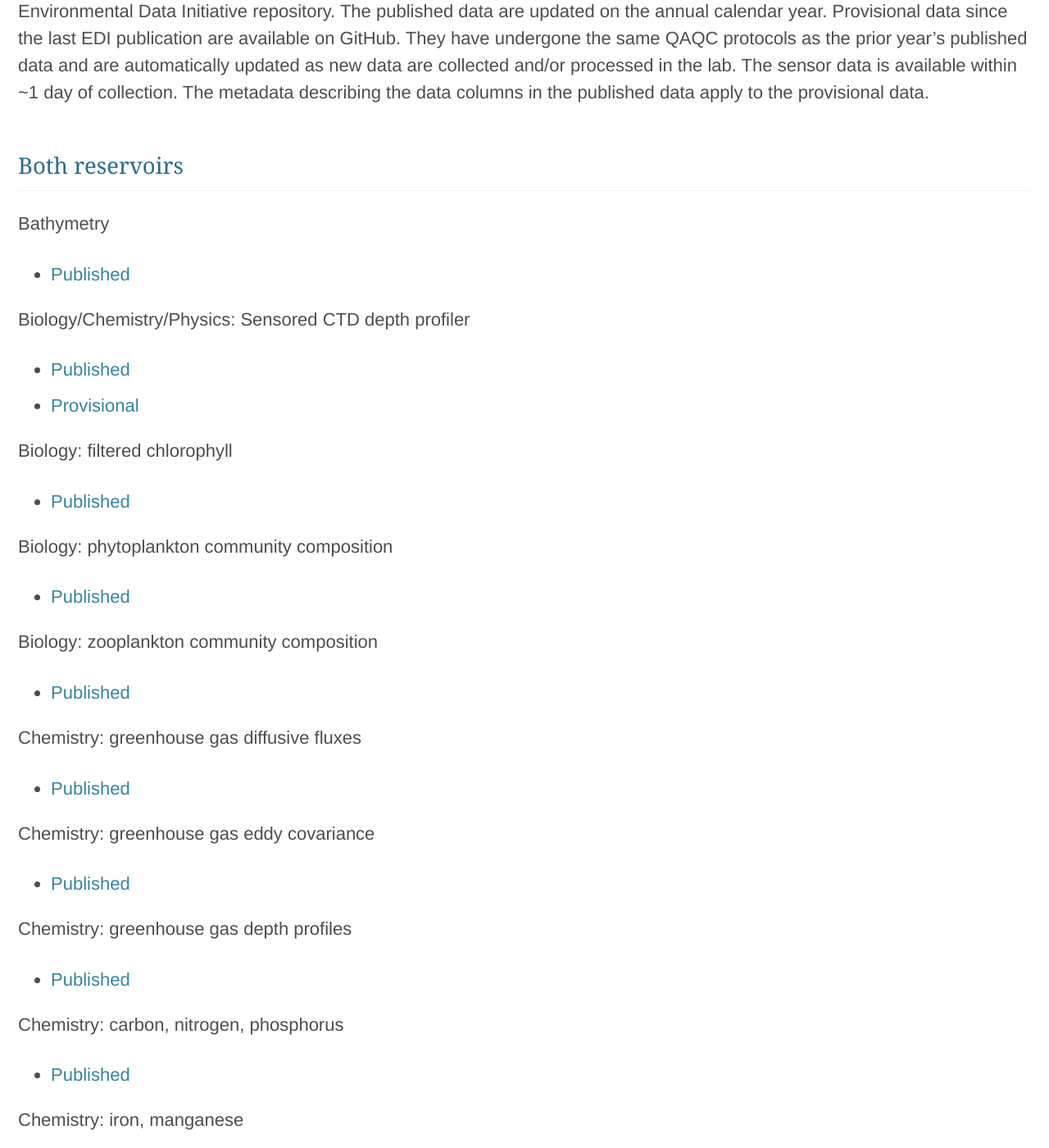
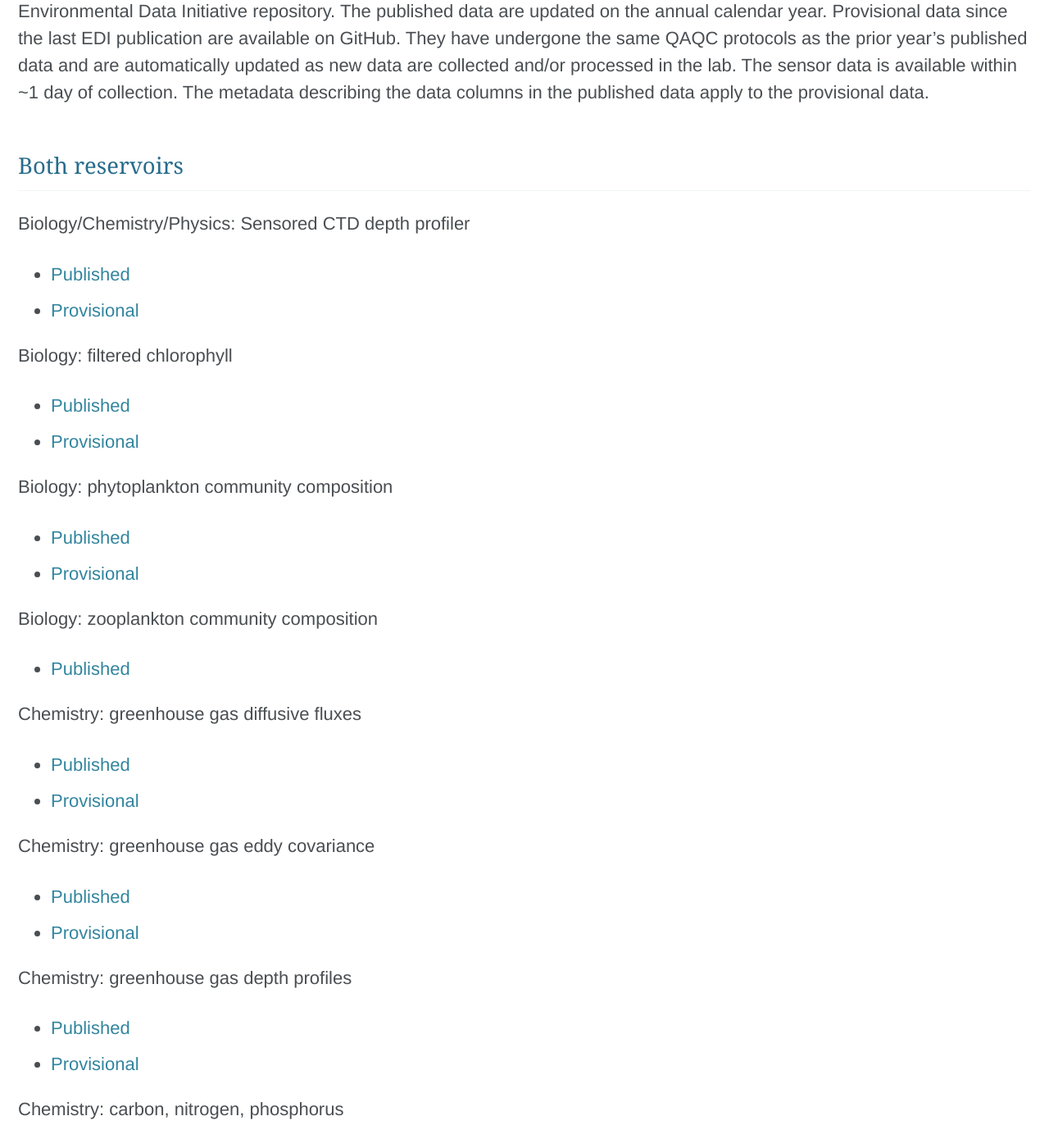
Before and after one commit to LTREB-reservoirs/LTREB-reservoirs.github.io, a Jekyll site: the page built from _pages/data.md, in a window 1280 px wide and 1400 px high, scrolled down 508 px. Shown: the whole window at 82% size. Built offline with Jekyll 4.4.1, drawn with Linux system fonts in a browser that asks for light colours; cached includes are drawn as plain includes; nearby versions of some CDN libraries; some of the changed text lies outside the part shown.

Commit message:
Update data.md

```diff
--- a/_pages/data.md
+++ b/_pages/data.md
@@ -11,100 +11,110 @@ header:
 Data packages for Falling Creek Reservoir (FCR) and Beaverdam Reservoir (BVR) are published primarily in the Environmental Data Initiative repository. The published data are updated on the annual calendar year. Provisional data since the last EDI publication are available on GitHub.  They have undergone the same QAQC protocols as the prior year's published data and are automatically updated as new data are collected and/or processed in the lab.  The sensor data is available within ~1 day of collection.  The metadata describing the data columns in the published data apply to the provisional data.
 
 ## Both reservoirs
-Bathymetry
-- [Published](https://portal.edirepository.org/nis/mapbrowse?packageid=edi.1254.1)
 
 Biology/Chemistry/Physics: Sensored CTD depth profiler
-- [Published](https://portal.edirepository.org/nis/mapbrowse?packageid=edi.200.13)
-- [Provisional](https://raw.githubusercontent.com/CareyLabVT/Reservoirs/master/Data/DataNotYetUploadedToEDI/Secchi/secchi_L1.csv)
+- [Published](https://portal.edirepository.org/nis/mapbrowse?scope=edi&identifier=200)
+- [Provisional](https://raw.githubusercontent.com/CareyLabVT/Reservoirs/master/Data/DataNotYetUploadedToEDI/Raw_CTD/ctd_L1.csv)
 
 Biology: filtered chlorophyll
-- [Published](https://portal.edirepository.org/nis/mapbrowse?packageid=edi.555.3)
+- [Published](https://portal.edirepository.org/nis/mapbrowse?scope=edi&identifier=555)
+- [Provisional](https://raw.githubusercontent.com/CareyLabVT/Reservoirs/master/Data/DataNotYetUploadedToEDI/Raw_chla/Filt_chla_L1.csv)
 
 Biology: phytoplankton community composition
-- [Published](https://portal.edirepository.org/nis/mapbrowse?packageid=edi.272.7)
+- [Published](https://portal.edirepository.org/nis/mapbrowse?scope=edi&identifier=272)
+- [Provisional](https://github.com/CareyLabVT/Reservoirs/raw/master/Data/DataNotYetUploadedToEDI/Raw_fluoroprobe/fluoroprobe_L1.csv)
 
 Biology: zooplankton community composition
-- [Published](https://portal.edirepository.org/nis/mapbrowse?packageid=edi.197.2)
+- [Published](https://portal.edirepository.org/nis/mapbrowse?scope=edi&identifier=197)
 
 Chemistry: greenhouse gas diffusive fluxes
-- [Published](https://portal.edirepository.org/nis/mapbrowse?packageid=edi.1082.2)
+- [Published](https://portal.edirepository.org/nis/mapbrowse?scope=edi&identifier=1082)
+- [Provisional](https://raw.githubusercontent.com/CareyLabVT/Reservoirs/master/Data/DataNotYetUploadedToEDI/UGGA/UGGA_Raw/UGGA_L1.csv)
 
 Chemistry: greenhouse gas eddy covariance
-- [Published](https://portal.edirepository.org/nis/mapbrowse?packageid=edi.1061.2)
+- [Published](https://portal.edirepository.org/nis/mapbrowse?scope=edi&identifier=1061)
+- [Provisional](https://github.com/CareyLabVT/Reservoirs/blob/master/Data/DataNotYetUploadedToEDI/EddyFlux_Processing/EddyPro_Cleaned_L1.csv)
 
 Chemistry: greenhouse gas depth profiles
--  [Published](https://portal.edirepository.org/nis/mapbrowse?packageid=edi.551.7)
+-  [Published](https://portal.edirepository.org/nis/mapbrowse?scope=edi&identifier=551)
+-  [Provisional](https://raw.githubusercontent.com/CareyLabVT/Reservoirs/master/Data/DataNotYetUploadedToEDI/Raw_GHG/L1_manual_GHG.csv)
 
 Chemistry: carbon, nitrogen, phosphorus
-- [Published](https://portal.edirepository.org/nis/mapbrowse?packageid=edi.199.11)
+- [Published](https://portal.edirepository.org/nis/mapbrowse?scope=edi&identifier=199)
 
 Chemistry: iron, manganese
-- [Published](https://portal.edirepository.org/nis/mapbrowse?packageid=edi.455.7)
+- [Published](https://portal.edirepository.org/nis/mapbrowse?scope=edi&identifier=455)
 
 Chemistry: iron, manganese sensored data
-- [Published](https://portal.edirepository.org/nis/mapbrowse?packageid=edi.1360.1)
+- [Published](https://portal.edirepository.org/nis/mapbrowse?scope=edi&identifier=1360)
 
 Chemistry: pH
-- [Published](https://portal.edirepository.org/nis/mapbrowse?packageid=edi.198.11)
+- [Published](https://portal.edirepository.org/nis/mapbrowse?scope=edi&identifier=198)
 
 Chemistry: silica
-- [Published](https://portal.edirepository.org/nis/mapbrowse?packageid=edi.542.1)
+- [Published](https://portal.edirepository.org/nis/mapbrowse?scope=edi&identifier=542)
 
 Chemistry: sulfur
-- [Published](https://portal.edirepository.org/nis/mapbrowse?packageid=edi.607.0)
+- [Published](https://portal.edirepository.org/nis/mapbrowse?scope=edi&identifier=607)
 
 Chemistry: sediment trap
-- [Published](https://portal.edirepository.org/nis/mapbrowse?packageid=edi.1474.1)
+- [Published](https://portal.edirepository.org/nis/mapbrowse?scope=edi&identifier=1474)
 
 Physics: ice cover
-- [Published](https://portal.edirepository.org/nis/mapbrowse?packageid=edi.456.4)
+- [Published](https://portal.edirepository.org/nis/mapbrowse?scope=edi&identifier=456)
 
 Physics: light availability- Secchi depth & PAR profiles
-- [Published](https://portal.edirepository.org/nis/mapbrowse?packageid=edi.198.11)
+- [Published](https://portal.edirepository.org/nis/mapbrowse?scope=edi&identifier=198)
+- [Provisional: Seechi](https://raw.githubusercontent.com/CareyLabVT/Reservoirs/master/Data/DataNotYetUploadedToEDI/Secchi/secchi_L1.csv)
+- [Provisional: PAR Profiles](https://raw.githubusercontent.com/CareyLabVT/Reservoirs/master/Data/DataNotYetUploadedToEDI/YSI_PAR/ysi_L1.csv)
 
 ## FCR
+
 Biology/Chemistry/Physics: High-frequency sensored catwalk data
-- [Published](https://portal.edirepository.org/nis/mapbrowse?packageid=edi.271.7)
+- [Published](https://portal.edirepository.org/nis/mapbrowse?scope=edi&identifier=271)
 - [Provisional](https://raw.githubusercontent.com/FLARE-forecast/FCRE-data/fcre-catwalk-data-qaqc/fcre-waterquality_L1.csv)
 
 Meteorology
-- [Published](https://portal.edirepository.org/nis/mapbrowse?packageid=edi.389.7)
+- [Published](https://portal.edirepository.org/nis/mapbrowse?scope=edi&identifier=389)
 - [Provisional](https://raw.githubusercontent.com/FLARE-forecast/FCRE-data/fcre-metstation-data-qaqc/FCRmet_L1.csv)
 
 Historical DO
-- [Published](https://portal.edirepository.org/nis/mapbrowse?packageid=edi.1357.1)
+- [Published](https://portal.edirepository.org/nis/mapbrowse?scope=edi&identifier=1357)
 
 Methane ebullition
-- [Published](https://portal.edirepository.org/nis/mapbrowse?packageid=edi.440.2)
+- [Published](https://portal.edirepository.org/nis/mapbrowse?scope=edi&identifier=440)
 
 ## BVR
 
 Biology/Chemistry/Physics: High-frequency sensored platform data
-- [Published](https://portal.edirepository.org/nis/mapbrowse?packageid=edi.725.3)
+- [Published](https://portal.edirepository.org/nis/mapbrowse?scope=edi&identifier=725)
 - [Provisional](https://raw.githubusercontent.com/FLARE-forecast/BVRE-data/bvre-platform-data-qaqc/bvre-waterquality_L1.csv)
 
 Biology: Chaoborus spp. zooplankton
-- [Published](https://portal.edirepository.org/nis/mapbrowse?packageid=edi.828.1)
+- [Published](https://portal.edirepository.org/nis/mapbrowse?scope=edi&identifier=828)
 
 ## Tunnel Branch
 
 Manually-collected discharge
-- [Published](https://portal.edirepository.org/nis/mapbrowse?packageid=edi.454.6)
+- [Published](https://portal.edirepository.org/nis/mapbrowse?scope=edi&identifier=454)
 
 Sensored discharge
-- [Published](https://portal.edirepository.org/nis/mapbrowse?packageid=edi.202.10)
+- [Published](https://portal.edirepository.org/nis/mapbrowse?scope=edi&identifier=202)
+- [Provisional](https://github.com/CareyLabVT/Reservoirs/raw/master/Data/DataNotYetUploadedToEDI/Raw_inflow/WVWA_weirInflow_L1.csv)
 
 Organic carbon loads
-- [Published](https://portal.edirepository.org/nis/mapbrowse?packageid=edi.127.1)
+- [Published](https://portal.edirepository.org/nis/mapbrowse?scope=edi&identifier=127)
 
 ## Ancillary
 
+Bathymetry
+- [Published](https://portal.edirepository.org/nis/mapbrowse?scope=edi&identifier=1254)
+
 Model configurations for GLM-AED
-- [Published](https://portal.edirepository.org/nis/mapbrowse?packageid=edi.1127.1)
+- [Published](https://portal.edirepository.org/nis/mapbrowse?scope=edi&identifier=1127)
 
 Sediment core data
-- [Published](https://portal.edirepository.org/nis/mapbrowse?packageid=edi.1299.1)
+- [Published](https://portal.edirepository.org/nis/mapbrowse?scope=edi&identifier=1299)
 
 EEMs
-- [Published](https://portal.edirepository.org/nis/mapbrowse?packageid=edi.841.1)
+- [Published](https://portal.edirepository.org/nis/mapbrowse?scope=edi&identifier=841)
```
